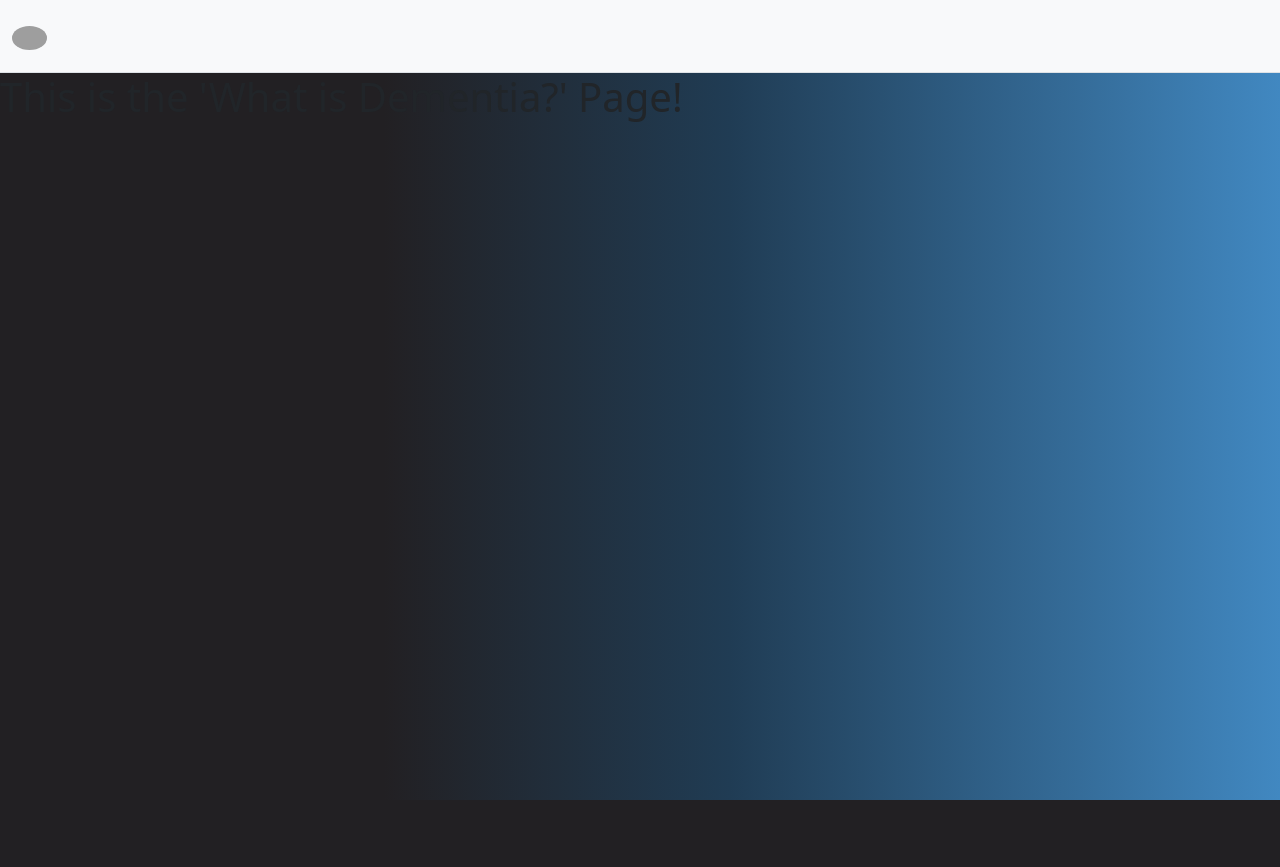
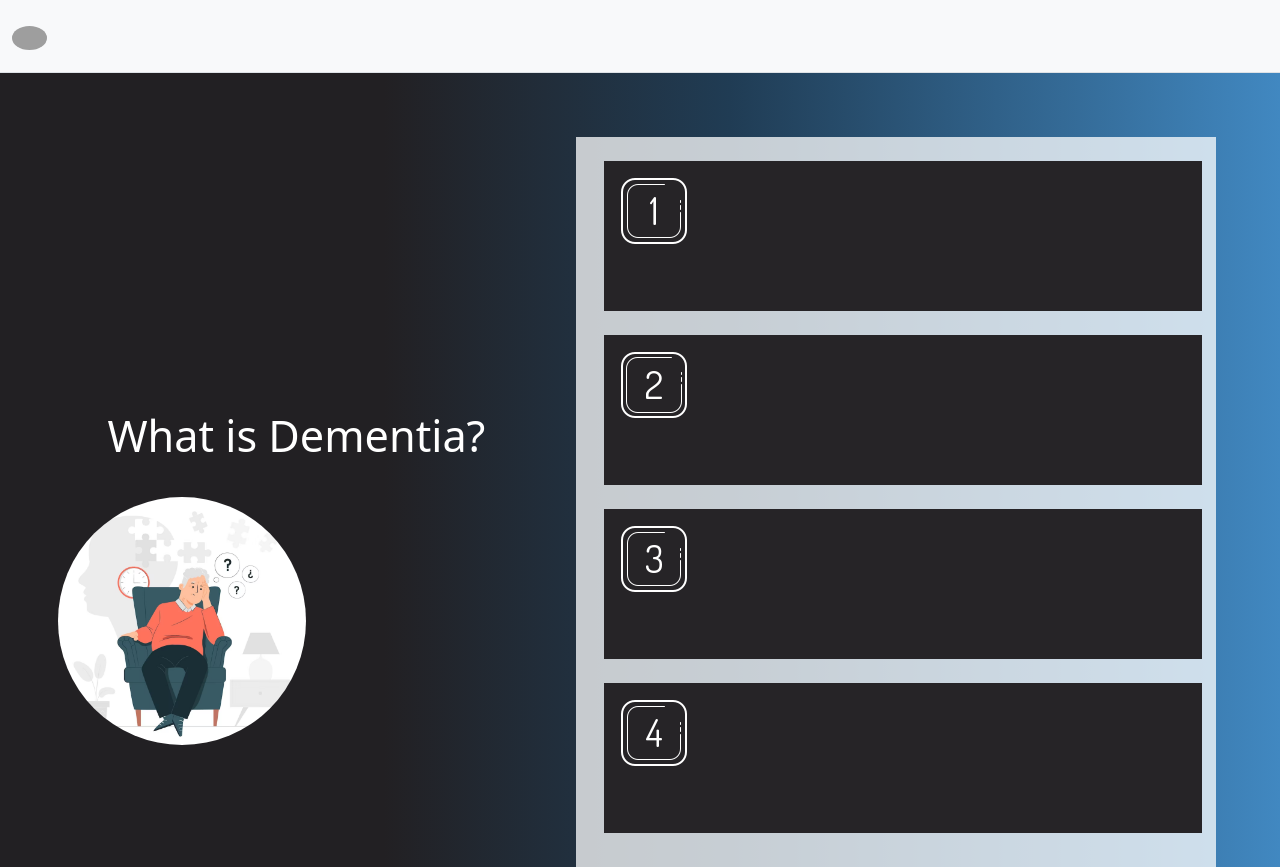
Before and after one commit to alyssa-simb/FinalYearProject, a Node server app: page /what-is-dementia in a window 1280 px wide. Before the commit the page ends 800 px from the top, so only its background shows below. Run offline with Node 20, Linux system fonts and the light colour scheme; data comes from the database, SQL or seed files in the repository; some libraries are stand-ins or nearby versions; grey boxes are pictures that could not be loaded.

Commit message:
commit: 15/03 02:04

```diff
--- a/public/css/demStyle.css
+++ b/public/css/demStyle.css
@@ -6,3 +6,75 @@ body{
     background-repeat: no-repeat;
     background-attachment: fixed;
 }
+
+.container {
+    margin-top: 4em;
+    margin-left: 45%;
+    background: rgba(255,255,255,0.75);
+    width: 50%;
+    height: 730px;
+
+  }
+
+  .container-content{
+    opacity: 1;
+    float: inline-start;
+    margin-top: -37%;
+  }
+
+  #gdadimage{
+    max-height: 50%;
+    max-width: 30%;
+    margin-top: 1.5%;
+    margin-left: 7%;
+    border-radius: 50%;
+  }
+
+p{
+    font-size: 270%;
+    font-weight: 500;
+    color: white;
+    margin-top: 0.25em;
+    margin-left: 13%;
+  }
+
+  .box{
+    background:rgb(38, 36, 39);
+    width: 97%;
+    height: 150px;
+    margin-left: 1em;
+    display: block;
+    position: relative;
+    overflow: hidden;
+
+  }
+
+  .overlay {
+
+    position: absolute;
+    background-color: #edf0f1;
+    overflow: hidden;
+    width:0%;
+    height: 160px;
+    transition: .9s ease;
+  }
+
+  .box:hover .overlay {
+    width: 100%;
+  }
+
+  .text {
+    color: rgb(0, 0, 0);
+    font-size: 20px;
+    position: absolute;
+    top: 50%;
+    left: 50%;
+    -webkit-transform: translate(-50%, -50%);
+    -ms-transform: translate(-50%, -50%);
+    transform: translate(-50%, -50%);
+    white-space: nowrap;
+  }
+
+  #box1{
+    margin-top: -11%;
+  }
--- /dev/null
+++ b/views/partials/stickynote.hbs
@@ -0,0 +1,29 @@
+
+<head>
+    <link rel="stylesheet" href="static/css/stickynoteStyle.css"/>
+</head>
+<body>
+<div class="sticky-container">
+  <div class="sticky-outer">
+    <div class="sticky">
+      <svg width="0" height="0">
+        <defs>
+          <clipPath id="stickyClip" clipPathUnits="objectBoundingBox">
+            <path
+              d="M 0 0 Q 0 0.69, 0.03 0.96 0.03 0.96, 1 0.96 Q 0.96 0.69, 0.96 0 0.96 0, 0 0"
+              stroke-linejoin="round"
+              stroke-linecap="square"
+            />
+          </clipPath>
+        </defs>
+      </svg>
+      <div class="sticky-content">
+       <div class="sticky-title">
+        Text!
+
+       </div>
+      </div>
+    </div>
+  </div>
+</div>
+</body>
--- a/views/what-is-dementia.hbs
+++ b/views/what-is-dementia.hbs
@@ -11,8 +11,46 @@
     <title>What is Dementia?</title>
   </head>
   <body>
+
+
     {{>navbar data = details}}
-    <h1>This is the 'What is Dementia?' Page!</h1>
+
+   <div class="container">
+      <br>
+        <div class="box">
+          <img src="/static/css/images/num1.png">
+          <div id="box1" class="overlay">
+            <div class="text">Dementia is a type of Alzheimer disease.</div>
+          </div>
+        </div>
+      <br>
+      <div class="box">
+        <img src="/static/css/images/num2.png">
+          <div id="box1" class="overlay">
+            <div class="text">Hello World</div>
+          </div>
+        </div>
+      <br>
+      <div class="box">
+          <img src="/static/css/images/num3.png">
+            <div id="box1" class="overlay">
+              <div class="text">Hello World</div>
+          </div>
+        </div>
+      <br>
+      <div class="box">
+          <img src="/static/css/images/num4.png">
+            <div id="box1" class="overlay">
+              <div class="text">Hello World</div>
+          </div>
+        </div>
+    </div>
+
+    <div class="container-content">
+      <p>What is Dementia?</p>
+    <img id="gdadimage" src="/static/css/images/grandadimage3.jpg" alt="grandad-image">
+    </div>
+
 
     <!-- Optional JavaScript; choose one of the two! -->
 
```
Also changed, not shown: public/css/stickynoteStyle.css (added, +54 -0 lines), public/css/images/elderlyvector.jpg (added), public/css/images/grandadimage.jpg (added), public/css/images/grandadimage2.jpg (added), public/css/images/grandadimage3.jpg (added), public/css/images/num1.png (added), public/css/images/num2.png (added), public/css/images/num3.png (added), public/css/images/num4.png (added).
